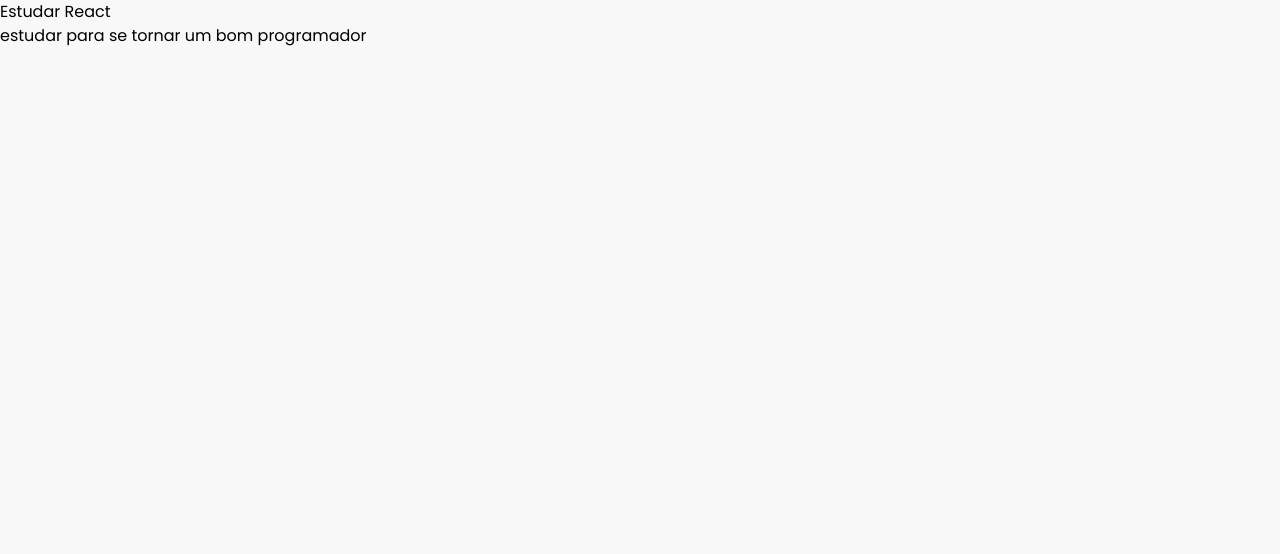
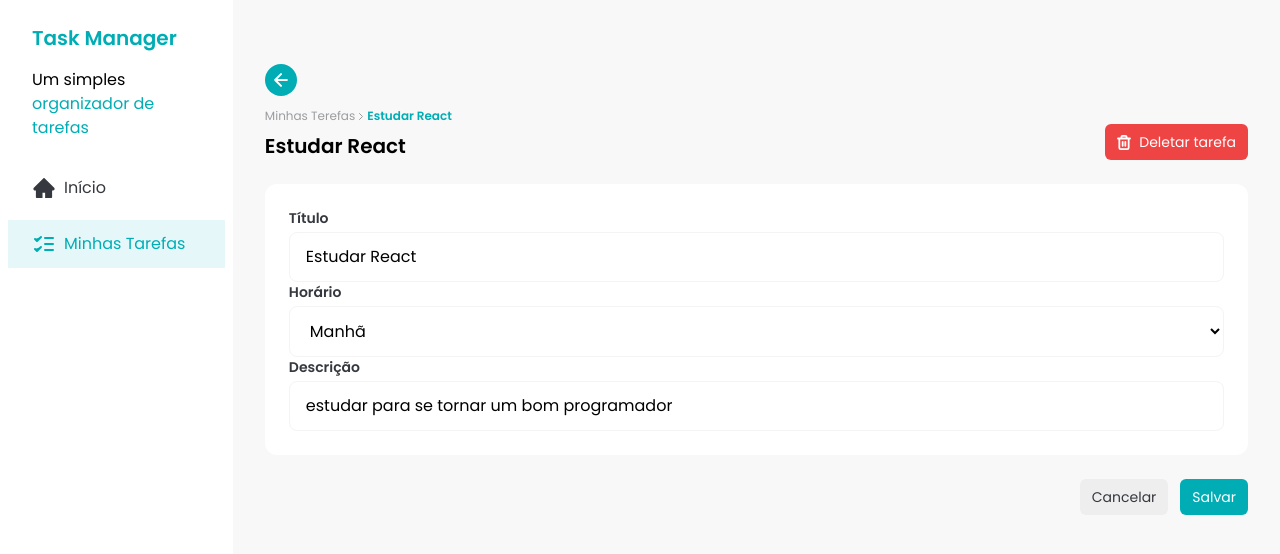
Before and after one commit to YudiYamada/fsc-task-manager, a React (Vite) app: page /task/1 in a window 1280 px wide. Shown: the top 554 px of the page. Built offline with nearby package versions, Linux system fonts and the light colour scheme; data requests are answered from the project's data file.

Commit message:
feat: add initial TaskDetailsPage without logic

```diff
--- a/src/components/Button.tsx
+++ b/src/components/Button.tsx
@@ -2,7 +2,7 @@
 
 type ButtonProps = {
   children: React.ReactNode;
-  color?: "primary" | "secondary" | "ghost";
+  color?: "primary" | "secondary" | "ghost" | "danger";
   onClick?: () => void;
   size?: "small" | "large";
   className?: string;
@@ -24,6 +24,7 @@
         primary: "bg-brand-primary text-white",
         secondary: "bg-brand-light-gray text-brand-dark-blue",
         ghost: "text-brand-dark-gray bg-transparent",
+        danger: "bg-brand-danger text-brand-white",
       },
       size: {
         small: "py-1 text-xs",
--- a/src/pages/task-details.tsx
+++ b/src/pages/task-details.tsx
@@ -1,14 +1,27 @@
 import { useEffect, useState } from "react";
-import { useParams } from "react-router-dom";
+import { useNavigate, useParams } from "react-router-dom";
+
+import { ChevronRightIcon, TrashIcon } from "../assets/icons";
+import { ArrowLeftIcon } from "../assets/icons";
+import Button from "../components/Button";
+import Input from "../components/Input";
+import Sidebar from "../components/Sidebar";
+import TimeSelect from "../components/TimeSelect";
 
 type TaskProps = {
   title?: string;
+  time?: string;
   description?: string;
 };
 
 const TaskDetailsPage = () => {
   const { taskId } = useParams();
   const [task, setTask] = useState<TaskProps | null>(null);
+  const navigate = useNavigate();
+
+  const handleBackClick = () => {
+    navigate(-1);
+  };
 
   useEffect(() => {
     const fetchTask = async () => {
@@ -21,9 +34,64 @@
   }, [taskId]);
 
   return (
-    <div>
-      <h1>{task?.title}</h1>
-      <p>{task?.description}</p>
+    <div className="flex">
+      <Sidebar />
+      <div className="w-full space-y-6 px-8 py-16">
+        <div className="flex w-full justify-between">
+          <div>
+            <button
+              onClick={handleBackClick}
+              className="bg-brand-primary mb-3 flex h-8 w-8 cursor-pointer items-center justify-center rounded-full"
+            >
+              <ArrowLeftIcon />
+            </button>
+            <div className="flex items-center gap-1 text-xs">
+              <span
+                className="text-brand-text-gray cursor-pointer"
+                onClick={handleBackClick}
+              >
+                Minhas Terefas
+              </span>
+              <ChevronRightIcon className="text-brand-text-gray" />
+              <span className="text-brand-primary font-semibold">
+                {task?.title}
+              </span>
+            </div>
+
+            <h1 className="mt-2 text-xl font-semibold">{task?.title}</h1>
+          </div>
+
+          <Button className="h-fit self-end" color="danger">
+            <TrashIcon />
+            Deletar tarefa
+          </Button>
+        </div>
+
+        <div className="bg-brand-white rounded-xl p-6">
+          <div>
+            <Input id="title" label="Título" value={task?.title} />
+          </div>
+
+          <div>
+            <TimeSelect id="time" value={task?.time} />
+          </div>
+
+          <div>
+            <Input
+              id="description"
+              label="Descrição"
+              value={task?.description}
+            />
+          </div>
+        </div>
+
+        <div className="flex w-full justify-end gap-3">
+          <Button size="large" color="secondary">
+            Cancelar
+          </Button>
+          <Button size="large">Salvar</Button>
+        </div>
+      </div>
     </div>
   );
 };
```
